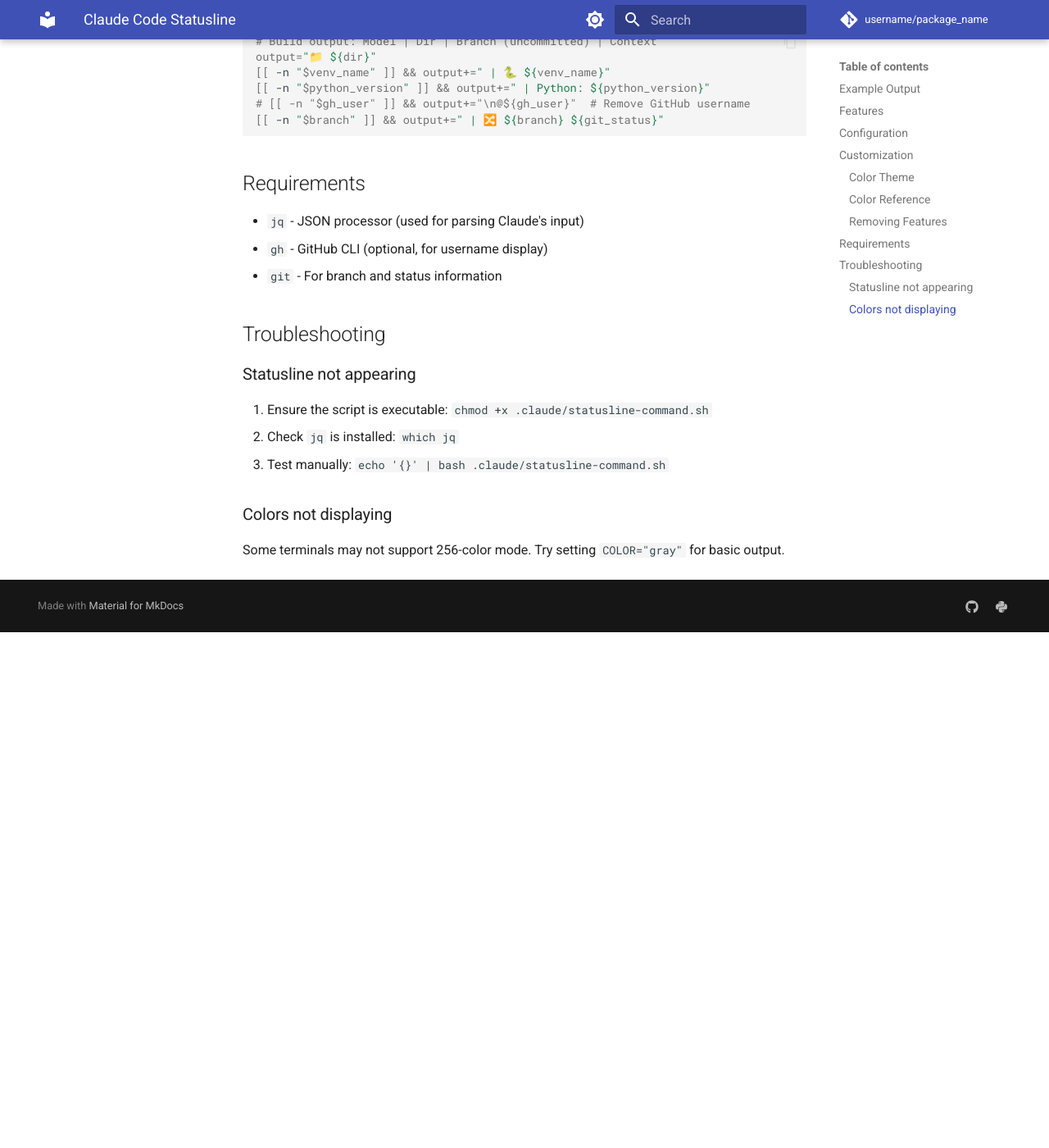
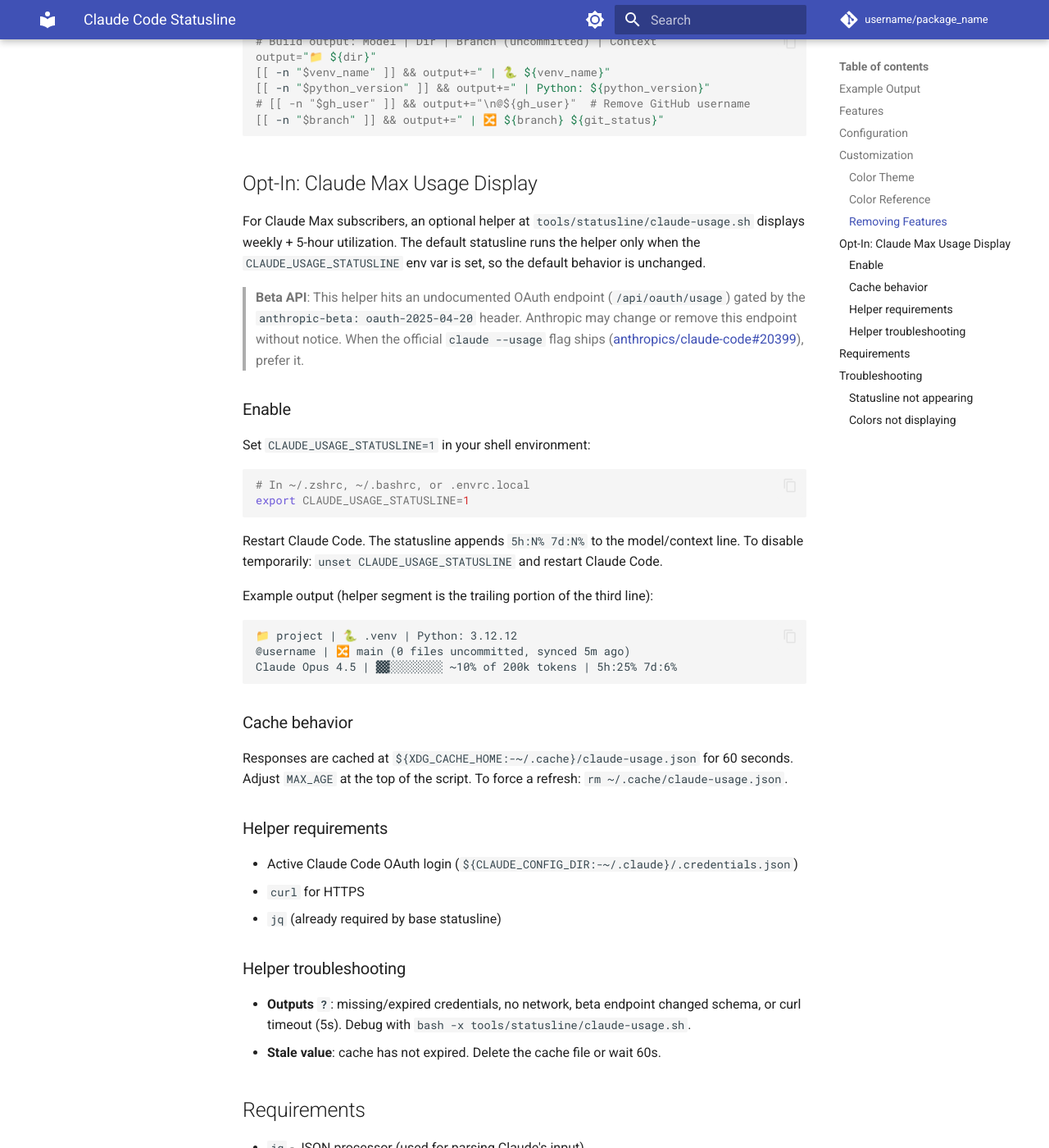
Before and after one commit to endavis/pyproject-template, an MkDocs documentation site: the page built from docs/development/ai/statusline.md, in a window 1280 px wide and 1400 px high, scrolled down 1974 px. Shown: the whole window at 82% size. Built offline with MkDocs 1.6.1 and Material for MkDocs 9.7.7, drawn with Linux system fonts in a browser that asks for light colours; comment, search, counter and statistics services are not loaded; before the commit the page ends 2745 px from its top, so only the background shows below that.

Commit message:
feat: add opt-in Claude Max usage helper for statusline (merges PR #562, addresses #559)
* feat: add opt-in Claude Max usage helper for statusline display

Adds tools/statusline/claude-usage.sh, a bash helper that queries the
Anthropic OAuth usage API and emits "5h:N% 7d:N%" suitable for the
statusline. The helper is wired into .claude/statusline-command.sh
behind the CLAUDE_USAGE_STATUSLINE env var (default off), so the
template's default behavior is unchanged. 60s cache, graceful "?"
fallback on any failure (missing creds, network error, schema change).

Addresses #559

Co-Authored-By: Claude Opus 4.7 (1M context) <noreply@anthropic.com>

* fix: skip bash-helper tests on Windows runners

The Windows GitHub Actions runner's `bash` resolves to `wsl.exe bash`,
and WSL has no installed distribution — so the subprocess invocations
return immediately with an "install a distribution" message instead of
actually running the script. The helper is a bash script targeting
Linux/macOS and is not a useful unit on Windows. Skip the whole module
with a sys.platform guard.

Co-Authored-By: Claude Opus 4.7 (1M context) <noreply@anthropic.com>

---------

Co-authored-by: Claude Opus 4.7 (1M context) <noreply@anthropic.com>

````diff
--- a/docs/development/ai/statusline.md
+++ b/docs/development/ai/statusline.md
@@ -85,6 +85,55 @@ output="📁 ${dir}"
 [[ -n "$branch" ]] && output+=" | 🔀 ${branch} ${git_status}"
 ```
 
+## Opt-In: Claude Max Usage Display
+
+For Claude Max subscribers, an optional helper at `tools/statusline/claude-usage.sh` displays
+weekly + 5-hour utilization. The default statusline runs the helper only when the
+`CLAUDE_USAGE_STATUSLINE` env var is set, so the default behavior is unchanged.
+
+> **Beta API**: This helper hits an undocumented OAuth endpoint (`/api/oauth/usage`)
+> gated by the `anthropic-beta: oauth-2025-04-20` header. Anthropic may change or remove
+> this endpoint without notice. When the official `claude --usage` flag ships
+> ([anthropics/claude-code#20399](https://github.com/anthropics/claude-code/issues/20399)),
+> prefer it.
+
+### Enable
+
+Set `CLAUDE_USAGE_STATUSLINE=1` in your shell environment:
+
+```bash
+# In ~/.zshrc, ~/.bashrc, or .envrc.local
+export CLAUDE_USAGE_STATUSLINE=1
+```
+
+Restart Claude Code. The statusline appends `5h:N% 7d:N%` to the model/context line.
+To disable temporarily: `unset CLAUDE_USAGE_STATUSLINE` and restart Claude Code.
+
+Example output (helper segment is the trailing portion of the third line):
+
+```
+📁 project | 🐍 .venv | Python: 3.12.12
+@username | 🔀 main (0 files uncommitted, synced 5m ago)
+Claude Opus 4.5 | ▓▓░░░░░░░░ ~10% of 200k tokens | 5h:25% 7d:6%
+```
+
+### Cache behavior
+
+Responses are cached at `${XDG_CACHE_HOME:-~/.cache}/claude-usage.json` for 60 seconds.
+Adjust `MAX_AGE` at the top of the script. To force a refresh: `rm ~/.cache/claude-usage.json`.
+
+### Helper requirements
+
+- Active Claude Code OAuth login (`${CLAUDE_CONFIG_DIR:-~/.claude}/.credentials.json`)
+- `curl` for HTTPS
+- `jq` (already required by base statusline)
+
+### Helper troubleshooting
+
+- **Outputs `?`**: missing/expired credentials, no network, beta endpoint changed schema, or
+  curl timeout (5s). Debug with `bash -x tools/statusline/claude-usage.sh`.
+- **Stale value**: cache has not expired. Delete the cache file or wait 60s.
+
 ## Requirements
 
 - `jq` - JSON processor (used for parsing Claude's input)
````
Also changed, not shown: 3 other files.
